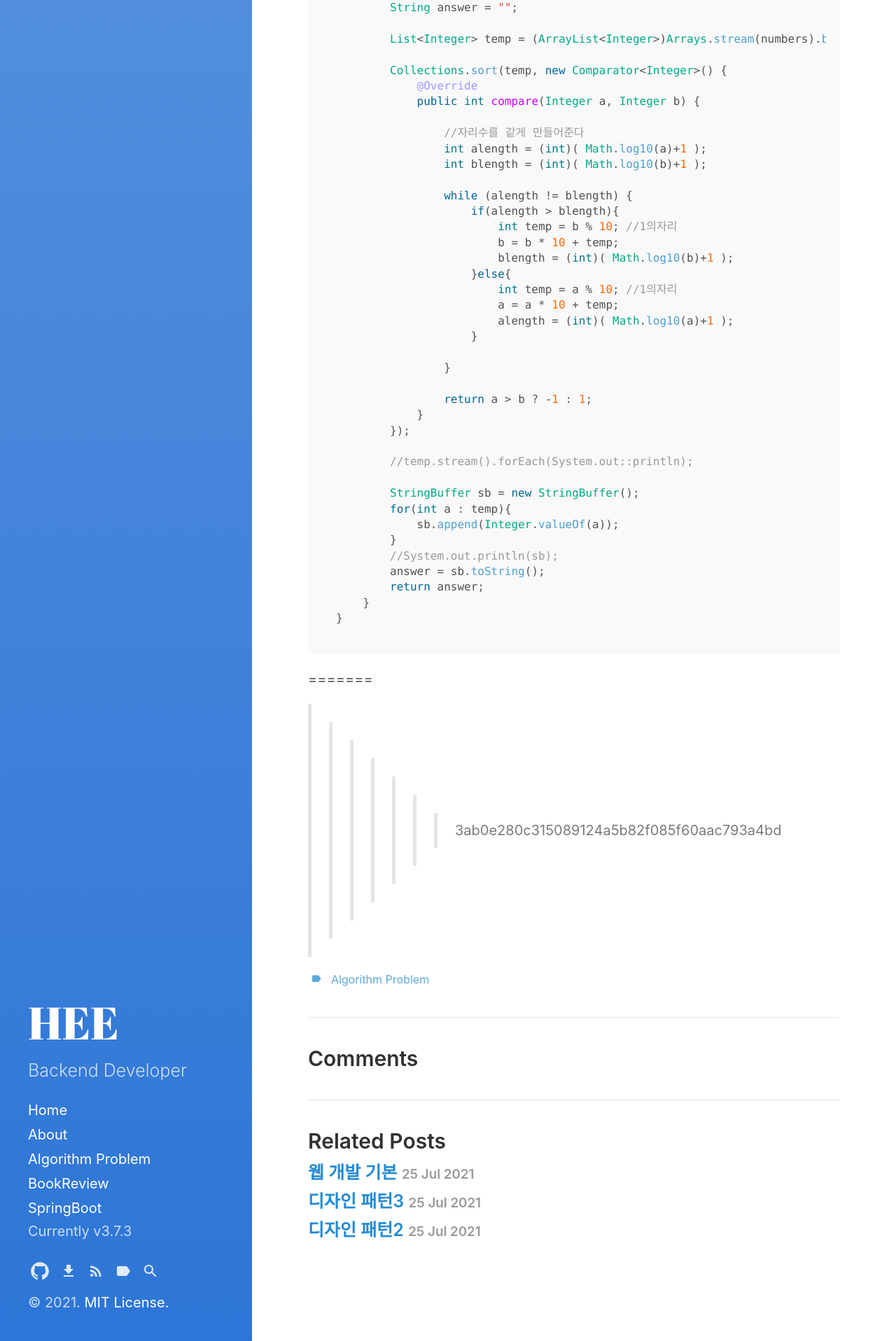
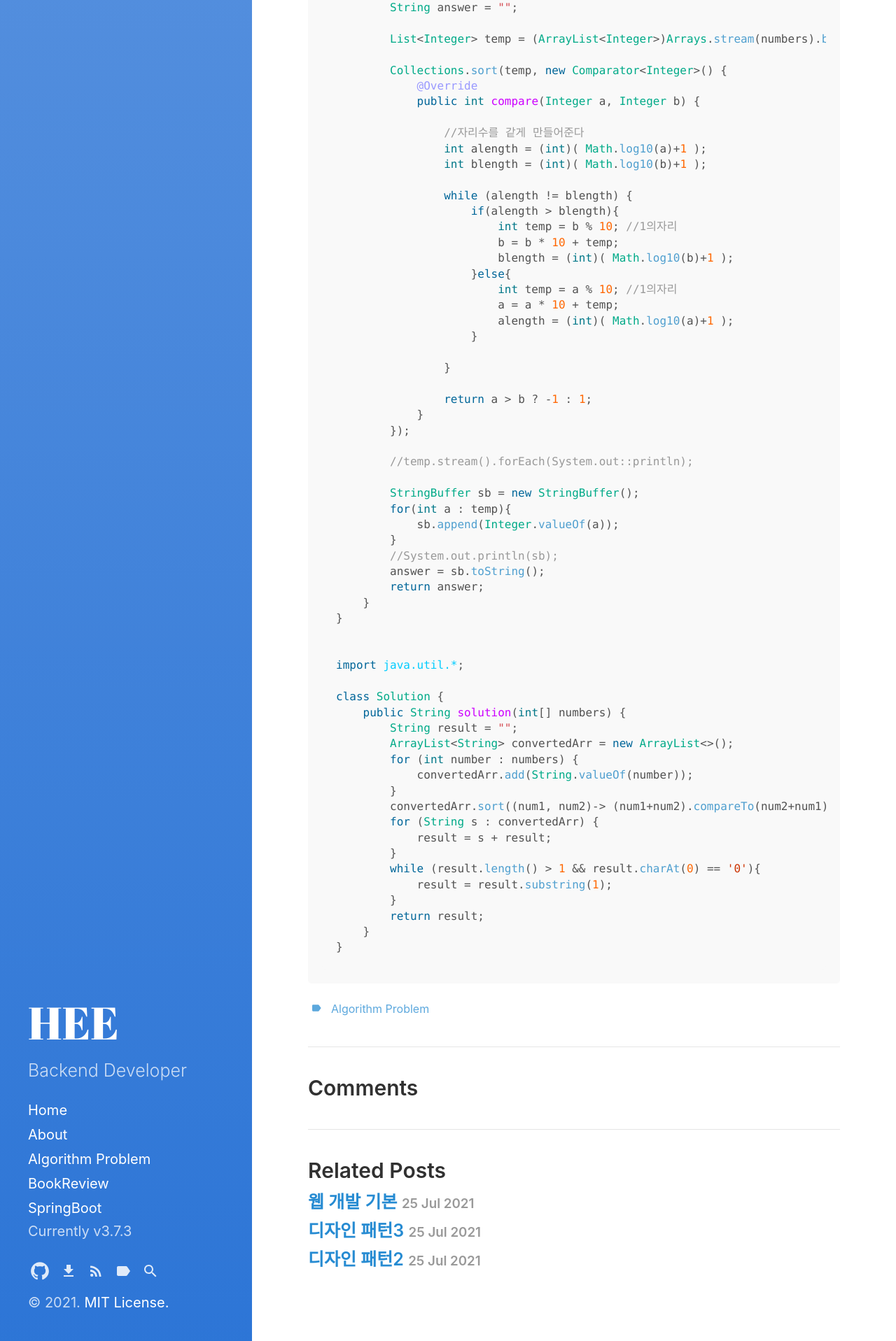
Before and after one commit to HEECHANG7832/HEECHANG7832.github.io, a Jekyll site: the page built from _posts/Algorithm Problem/2021-07-25-Algorithm Problem-정렬.md, in a window 1280 px wide. Shown: the part 1189-3106 px from the top of the page at 70% size. Built offline with Jekyll 4.4.1, drawn with Linux system fonts in a browser that asks for light colours.

Commit message:
프로그래머스 가장 큰 수

````diff
--- a/_posts/Algorithm Problem/2021-07-25-Algorithm Problem-정렬.md
+++ b/_posts/Algorithm Problem/2021-07-25-Algorithm Problem-정렬.md
@@ -89,6 +89,25 @@ class Solution {
         return answer;
     }
 }
+
+
+import java.util.*;
+
+class Solution {
+    public String solution(int[] numbers) {
+        String result = "";
+        ArrayList<String> convertedArr = new ArrayList<>();
+        for (int number : numbers) {
+            convertedArr.add(String.valueOf(number));
+        }
+        convertedArr.sort((num1, num2)-> (num1+num2).compareTo(num2+num1));
+        for (String s : convertedArr) {
+            result = s + result;
+        }
+        while (result.length() > 1 && result.charAt(0) == '0'){
+            result = result.substring(1);
+        }
+        return result;
+    }
+}
 ```
-=======
->>>>>>> 3ab0e280c315089124a5b82f085f60aac793a4bd
````
